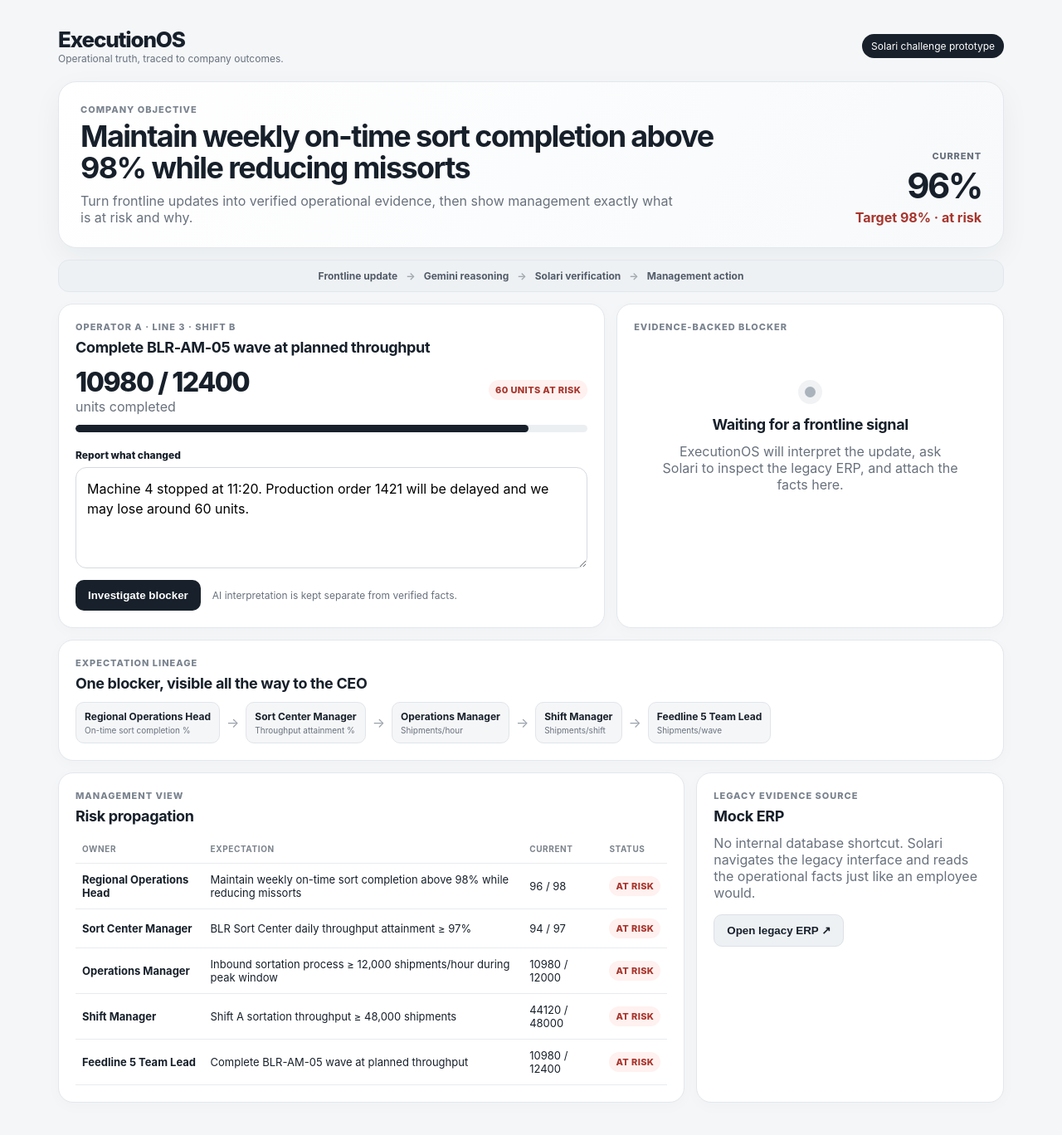
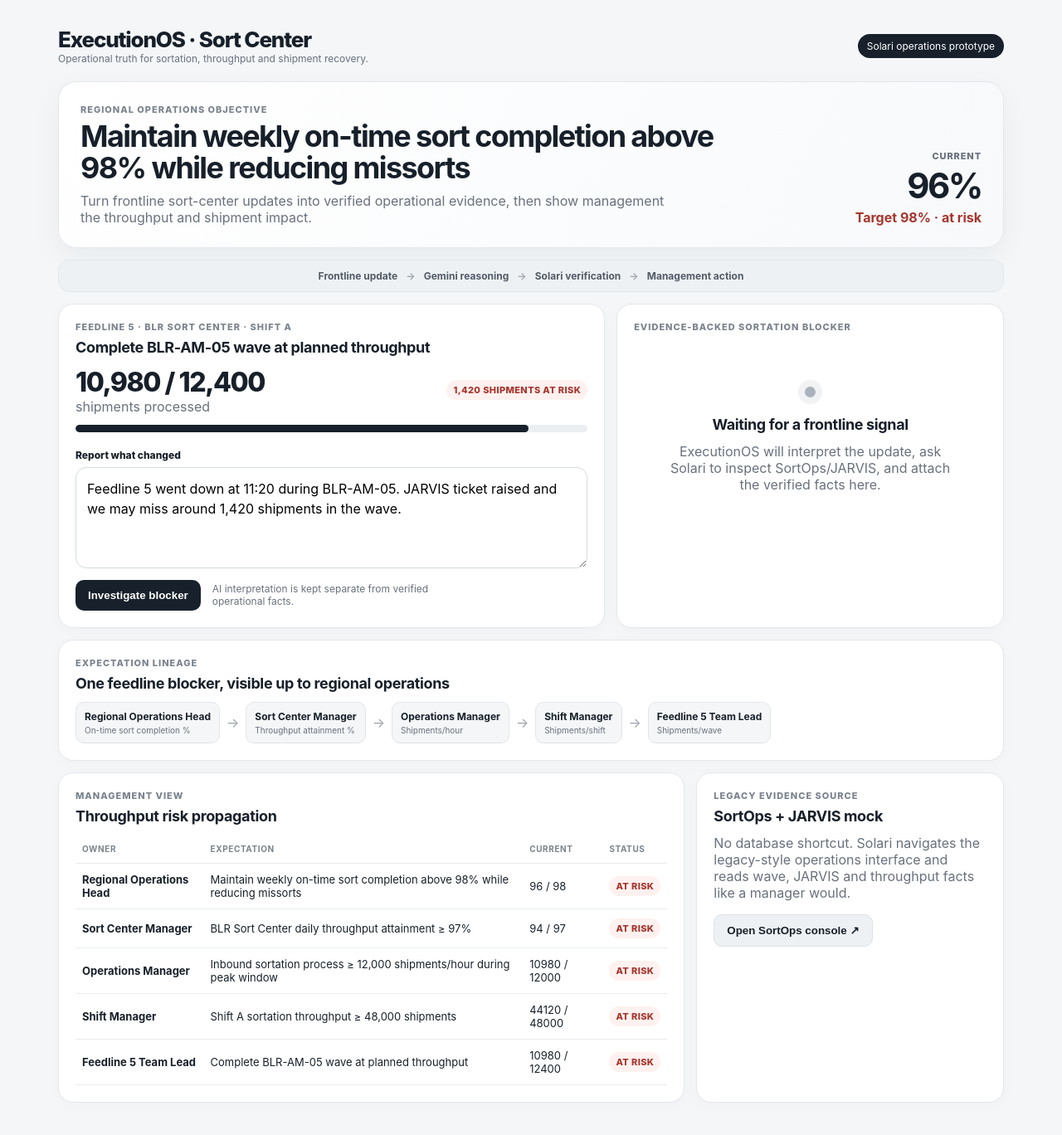
Before and after one commit to yogeshmj94/solariproject, a Next.js app: page / in a window 1280 px wide. Shown: the top 1368 px of the page at 83% size. Built offline with nearby package versions, Linux system fonts and the light colour scheme.

Commit message:
Update prototype UI for sort center operations

```diff
--- a/src/app/page.tsx
+++ b/src/app/page.tsx
@@ -6,10 +6,9 @@
 
 type Analysis = {
   type: string;
-  order: string;
-  machine: string;
-  part: string;
-  estimatedImpactUnits: number;
+  wave: string;
+  feedline: string;
+  estimatedImpactShipments: number;
   summary: string;
   managementImpact: string;
 };
@@ -17,9 +16,9 @@
 type Verification = {
   verified: boolean;
   facts?: {
-    orderStatus: string;
-    maintenanceTicket: string;
-    partAvailableQty: number;
+    waveStatus: string;
+    jarvisTicket: string;
+    projectedShipmentLoss: number;
   };
   sessionId?: string;
   replayUrl?: string | null;
@@ -27,7 +26,7 @@
 };
 
 const demoUpdate =
-  "Machine 4 stopped at 11:20. Production order 1421 will be delayed and we may lose around 60 units.";
+  "Feedline 5 went down at 11:20 during BLR-AM-05. JARVIS ticket raised and we may miss around 1,420 shipments in the wave.";
 
 export default function Home() {
   const company = expectations[0];
@@ -43,9 +42,9 @@
   const evidence = useMemo(() => {
     if (!verification?.facts) return [];
     return [
-      `ERP · Order ${analysis?.order ?? "1421"} status = ${verification.facts.orderStatus}`,
-      `Maintenance · Machine ${analysis?.machine ?? "4"} ticket = ${verification.facts.maintenanceTicket}`,
-      `Inventory · ${analysis?.part ?? "BR-204"} available quantity = ${verification.facts.partAvailableQty}`,
+      `SortOps · Wave ${analysis?.wave ?? "BLR-AM-05"} status = ${verification.facts.waveStatus}`,
+      `JARVIS · Feedline ${analysis?.feedline ?? "5"} ticket = ${verification.facts.jarvisTicket}`,
+      `Throughput · Projected shipment loss = ${verification.facts.projectedShipmentLoss.toLocaleString()} shipments`,
     ];
   }, [analysis, verification]);
 
@@ -69,9 +68,8 @@
       setPhase("verifying");
 
       const params = new URLSearchParams({
-        order: parsed.order || "1421",
-        machine: parsed.machine || "4",
-        part: parsed.part || "BR-204",
+        wave: parsed.wave || "BLR-AM-05",
+        feedline: parsed.feedline || "5",
       });
       const verifyResponse = await fetch(`/api/solari/verify?${params.toString()}`);
       const verifyPayload = (await verifyResponse.json()) as Verification;
@@ -91,18 +89,18 @@
     <main>
       <div className="topbar">
         <div>
-          <div className="brand">ExecutionOS</div>
-          <div className="muted small">Operational truth, traced to company outcomes.</div>
+          <div className="brand">ExecutionOS · Sort Center</div>
+          <div className="muted small">Operational truth for sortation, throughput and shipment recovery.</div>
         </div>
-        <div className="badge">Solari challenge prototype</div>
+        <div className="badge">Solari operations prototype</div>
       </div>
 
       <section className="hero">
         <div>
-          <div className="kicker">Company objective</div>
+          <div className="kicker">Regional operations objective</div>
           <h1>{company.title}</h1>
           <p className="muted hero-copy">
-            Turn frontline updates into verified operational evidence, then show management exactly what is at risk and why.
+            Turn frontline sort-center updates into verified operational evidence, then show management the throughput and shipment impact.
           </p>
         </div>
         <div className="hero-metric">
@@ -118,14 +116,14 @@
 
       <div className="grid">
         <section className="card span-7">
-          <div className="kicker">Operator A · Line 3 · Shift B</div>
+          <div className="kicker">Feedline 5 · BLR Sort Center · Shift A</div>
           <h2>{operator.title}</h2>
           <div className="operator-progress">
             <div>
-              <div className="metric">{operator.current} / {operator.target}</div>
-              <span className="muted">units completed</span>
+              <div className="metric">{operator.current?.toLocaleString()} / {operator.target.toLocaleString()}</div>
+              <span className="muted">shipments processed</span>
             </div>
-            <span className="status-pill danger">60 units at risk</span>
+            <span className="status-pill danger">1,420 shipments at risk</span>
           </div>
           <div className="progress"><div style={{ width: `${((operator.current ?? 0) / operator.target) * 100}%` }} /></div>
 
@@ -135,25 +133,25 @@
             <button onClick={reportBlocker} disabled={phase === "reasoning" || phase === "verifying" || !update.trim()}>
               {phase === "reasoning" ? "Gemini is interpreting…" : phase === "verifying" ? "Solari is verifying…" : "Investigate blocker"}
             </button>
-            <span className="muted small">AI interpretation is kept separate from verified facts.</span>
+            <span className="muted small">AI interpretation is kept separate from verified operational facts.</span>
           </div>
           {error && <div className="error-box">{error}</div>}
         </section>
 
         <section className="card span-5 evidence-card">
-          <div className="kicker">Evidence-backed blocker</div>
+          <div className="kicker">Evidence-backed sortation blocker</div>
           {phase === "idle" && (
             <div className="empty-state">
               <div className="pulse-dot" />
               <h2>Waiting for a frontline signal</h2>
-              <p className="muted">ExecutionOS will interpret the update, ask Solari to inspect the legacy ERP, and attach the facts here.</p>
+              <p className="muted">ExecutionOS will interpret the update, ask Solari to inspect SortOps/JARVIS, and attach the verified facts here.</p>
             </div>
           )}
           {(phase === "reasoning" || phase === "verifying") && (
             <div className="empty-state">
               <div className="spinner" />
-              <h2>{phase === "reasoning" ? "Understanding the blocker" : "Checking operational systems"}</h2>
-              <p className="muted">{phase === "reasoning" ? "Gemini is structuring the employee report." : "Solari is navigating the mock ERP independently."}</p>
+              <h2>{phase === "reasoning" ? "Understanding the blocker" : "Checking sort-center systems"}</h2>
+              <p className="muted">{phase === "reasoning" ? "Gemini is structuring the frontline report." : "Solari is navigating the mock SortOps console independently."}</p>
             </div>
           )}
           {analysis && phase !== "idle" && (
@@ -161,7 +159,7 @@
               <div className="section-label">AI interpretation</div>
               <h2>{analysis.summary}</h2>
               <div className="chips">
-                <span>Order {analysis.order}</span><span>Machine {analysis.machine}</span><span>Investigate {analysis.part}</span>
+                <span>Wave {analysis.wave}</span><span>Feedline {analysis.feedline}</span><span>{analysis.estimatedImpactShipments.toLocaleString()} shipments at risk</span>
               </div>
               <p className="muted">{analysis.managementImpact}</p>
             </div>
@@ -178,8 +176,8 @@
 
         <section className="card span-12">
           <div className="section-header">
-            <div><div className="kicker">Expectation lineage</div><h2>One blocker, visible all the way to the CEO</h2></div>
-            {phase === "done" && <span className="status-pill danger">Company objective impacted</span>}
+            <div><div className="kicker">Expectation lineage</div><h2>One feedline blocker, visible up to regional operations</h2></div>
+            {phase === "done" && <span className="status-pill danger">Sort-center objective impacted</span>}
           </div>
           <div className="lineage">
             {lineage.map((item, index) => (
@@ -193,7 +191,7 @@
 
         <section className="card span-8">
           <div className="kicker">Management view</div>
-          <h2>Risk propagation</h2>
+          <h2>Throughput risk propagation</h2>
           <table>
             <thead><tr><th>Owner</th><th>Expectation</th><th>Current</th><th>Status</th></tr></thead>
             <tbody>
@@ -210,9 +208,9 @@
 
         <section className="card span-4">
           <div className="kicker">Legacy evidence source</div>
-          <h2>Mock ERP</h2>
-          <p className="muted">No internal database shortcut. Solari navigates the legacy interface and reads the operational facts just like an employee would.</p>
-          <a href="/erp" target="_blank" rel="noreferrer"><button className="secondary">Open legacy ERP ↗</button></a>
+          <h2>SortOps + JARVIS mock</h2>
+          <p className="muted">No database shortcut. Solari navigates the legacy-style operations interface and reads wave, JARVIS and throughput facts like a manager would.</p>
+          <a href="/erp" target="_blank" rel="noreferrer"><button className="secondary">Open SortOps console ↗</button></a>
         </section>
       </div>
     </main>
```
